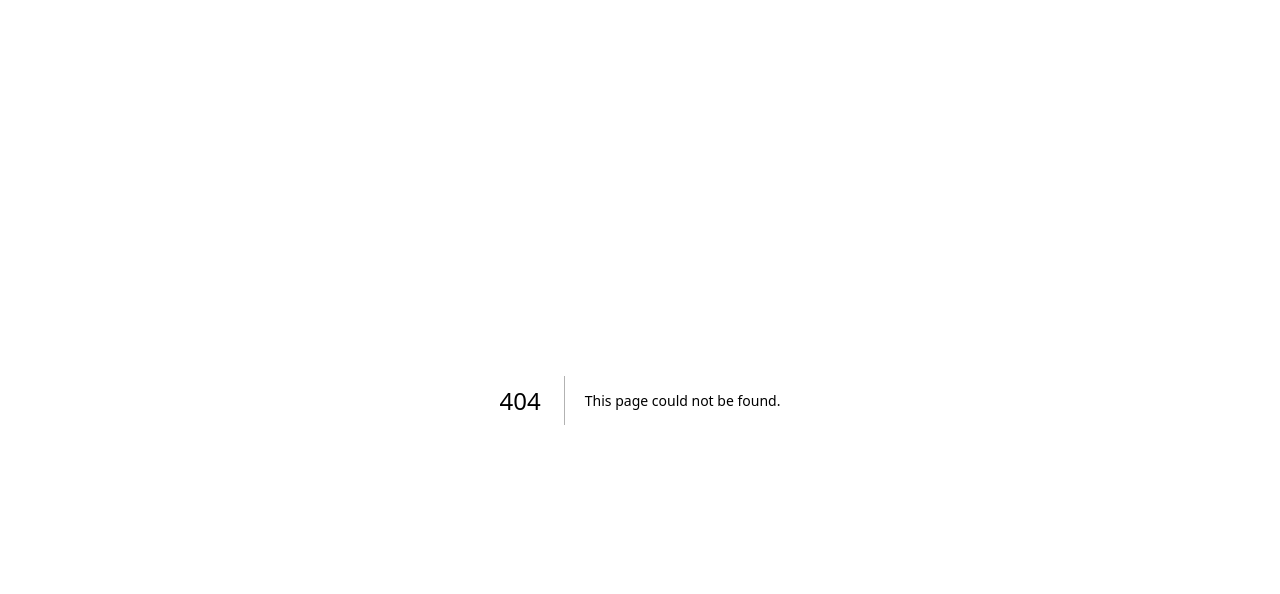
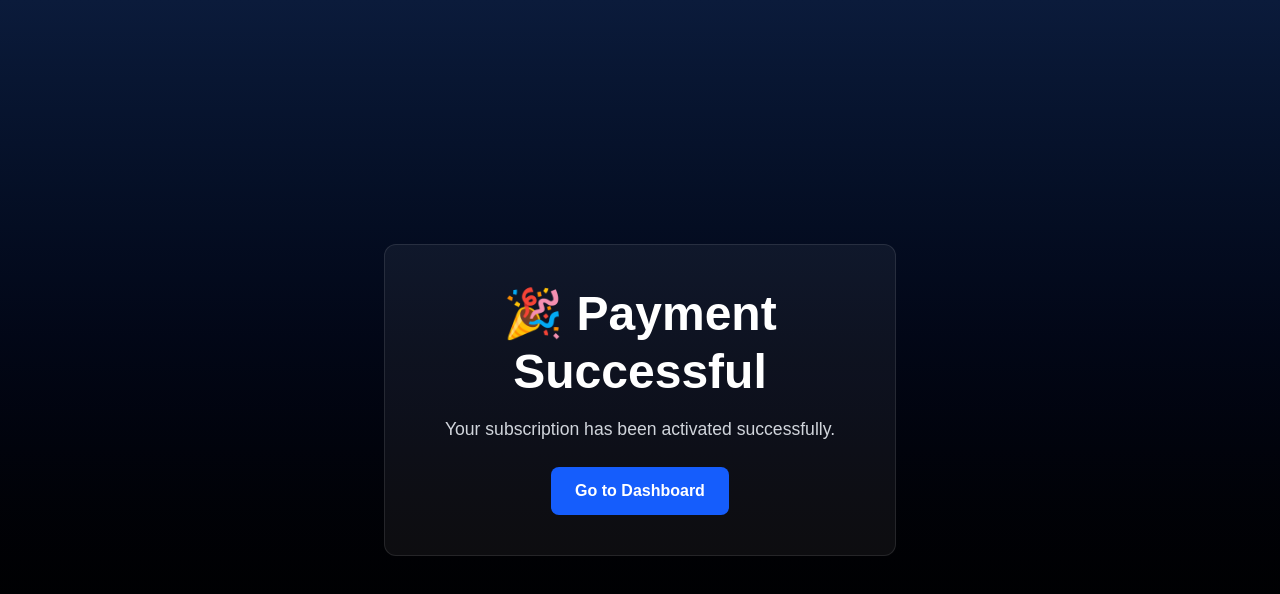
Before and after one commit to sanjaynaruka-ncs/adcampin, a Next.js app: page /payment-success in a window 1280 px wide. Before the commit this address had no page. Shown: the top 594 px of the page. Built offline with nearby package versions, Linux system fonts and the light colour scheme.

Commit message:
Add payment success page for Razorpay checkout

```diff
--- a/app/checkout/page.tsx
+++ b/app/checkout/page.tsx
@@ -65,7 +65,7 @@ function CheckoutContent() {
         const data = await res.json();
 
         if (data.success) {
-          window.location.href = "/dashboard";
+          window.location.href = "/payment-success";
         } else {
           alert("Payment verification failed.");
         }
--- /dev/null
+++ b/app/payment-success/page.tsx
@@ -0,0 +1,30 @@
+export default function PaymentSuccessPage() {
+
+  return (
+
+    <main className="min-h-screen flex items-center justify-center bg-gradient-to-b from-[#0b1b3b] to-black text-white">
+
+      <div className="bg-white/5 border border-white/10 rounded-xl p-10 text-center max-w-lg">
+
+        <h1 className="text-3xl font-bold mb-4">
+          🎉 Payment Successful
+        </h1>
+
+        <p className="text-gray-300 mb-6">
+          Your subscription has been activated successfully.
+        </p>
+
+        <a
+          href="/dashboard"
+          className="inline-block bg-blue-600 hover:bg-blue-700 transition px-6 py-3 rounded-lg font-semibold"
+        >
+          Go to Dashboard
+        </a>
+
+      </div>
+
+    </main>
+
+  );
+
+}
```
